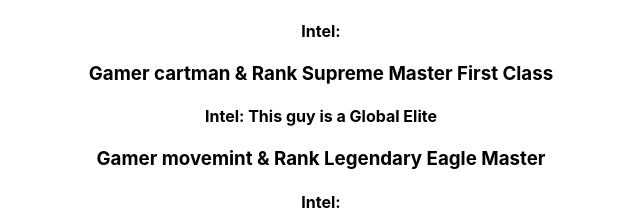
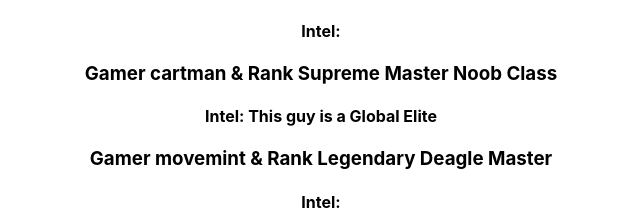
Before and after one commit to ahmedisshere/rantpack, a React (Create React App) app: page / in a window 1280 px wide. Shown: the part 191-411 px from the top of the page, without its empty margins (319-959 px from the left). Built offline with nearby package versions, Linux system fonts and the light colour scheme.

Commit message:
functional class

```diff
--- a/src/App.js
+++ b/src/App.js
@@ -26,8 +26,8 @@ class App extends Component {
          <h1> Bored? </h1>
          <Person gamer="fatman" rank="Distinguished Master Guardian"/>
          <Person gamer="markeloff" rank="Legendary Eagle"/>
-         <Person gamer="cartman" rank="Supreme Master First Class">This guy is a Global Elite</Person>
-         <Person gamer="movemint" rank="Legendary Eagle Master"/>
+         <Person gamer="cartman" rank="Supreme Master Noob Class">This guy is a Global Elite</Person>
+         <Person gamer="movemint" rank="Legendary Deagle Master"/>
       </div>
 
     );
```
